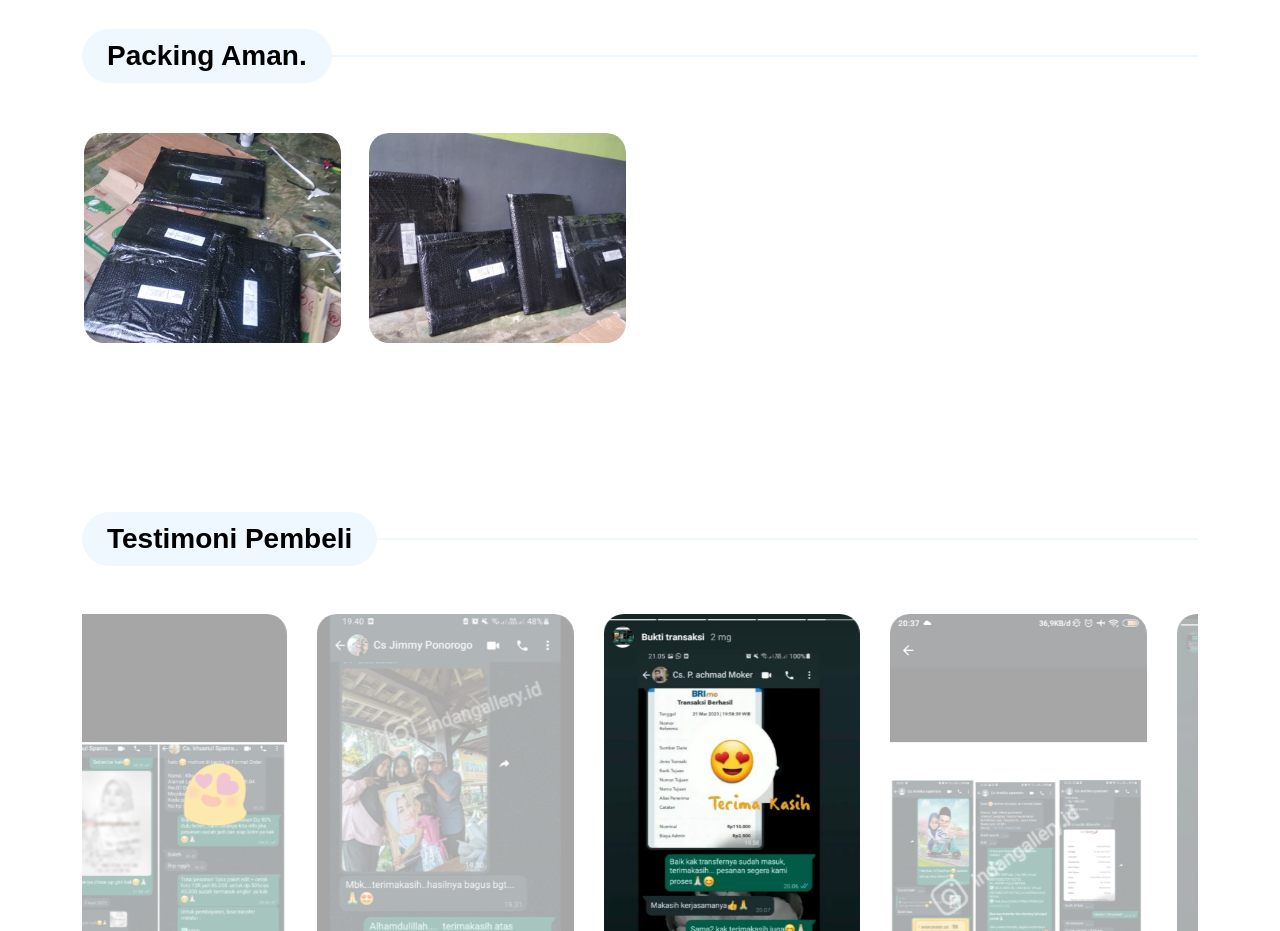
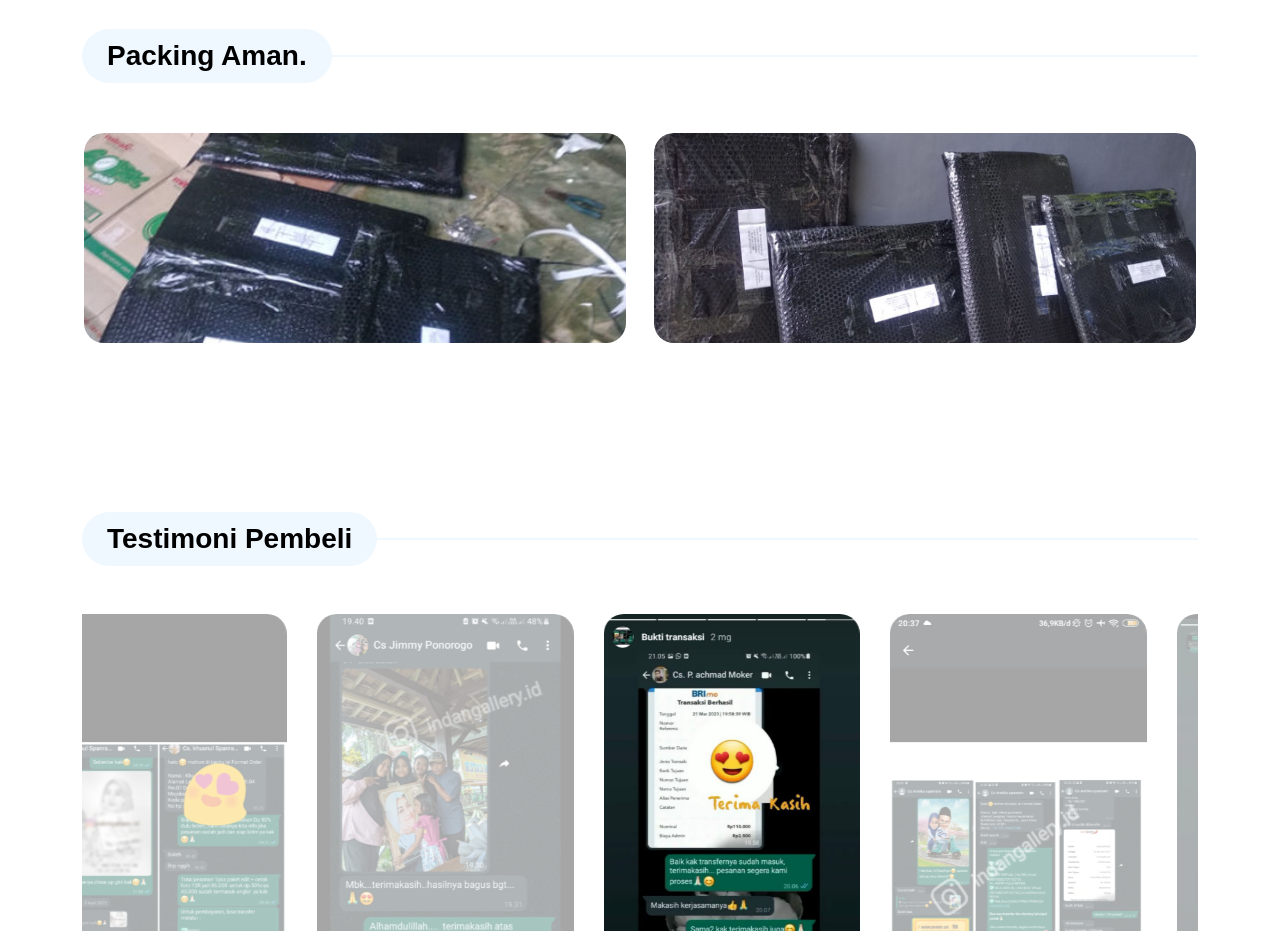
Before and after one commit to indangallery/indangallery.github.io, a plain HTML site: page index.html in a window 1280 px wide. Shown: the part 2180-3111 px from the top of the page. Drawn offline with Linux system fonts and the light colour scheme; a web font is replaced by a local one.

Commit message:
Update index.html

```diff
--- a/index.html
+++ b/index.html
@@ -267,7 +267,7 @@
                         </div>
                     </div>
 
-                    <div class="col-lg-3 col-md-6 col-12 mb-4 mb-lg-0">
+                    <div class="col-lg-6 col-md-6 col-12 mb-4 mb-lg-0">
                         <div class="custom-block custom-block-overlay">
                             <a href="#" class="custom-block-image-wrap">
                                 <img src="images/paking1.jpg"
@@ -283,7 +283,7 @@
                         </div>
                     </div>
 
-                    <div class="col-lg-3 col-md-6 col-12 mb-4 mb-lg-0">
+                    <div class="col-lg-6 col-md-6 col-12 mb-4 mb-lg-0">
                         <div class="custom-block custom-block-overlay">
                             <a href="#" class="custom-block-image-wrap">
                                 <img src="images/paking2.jpg"
```
